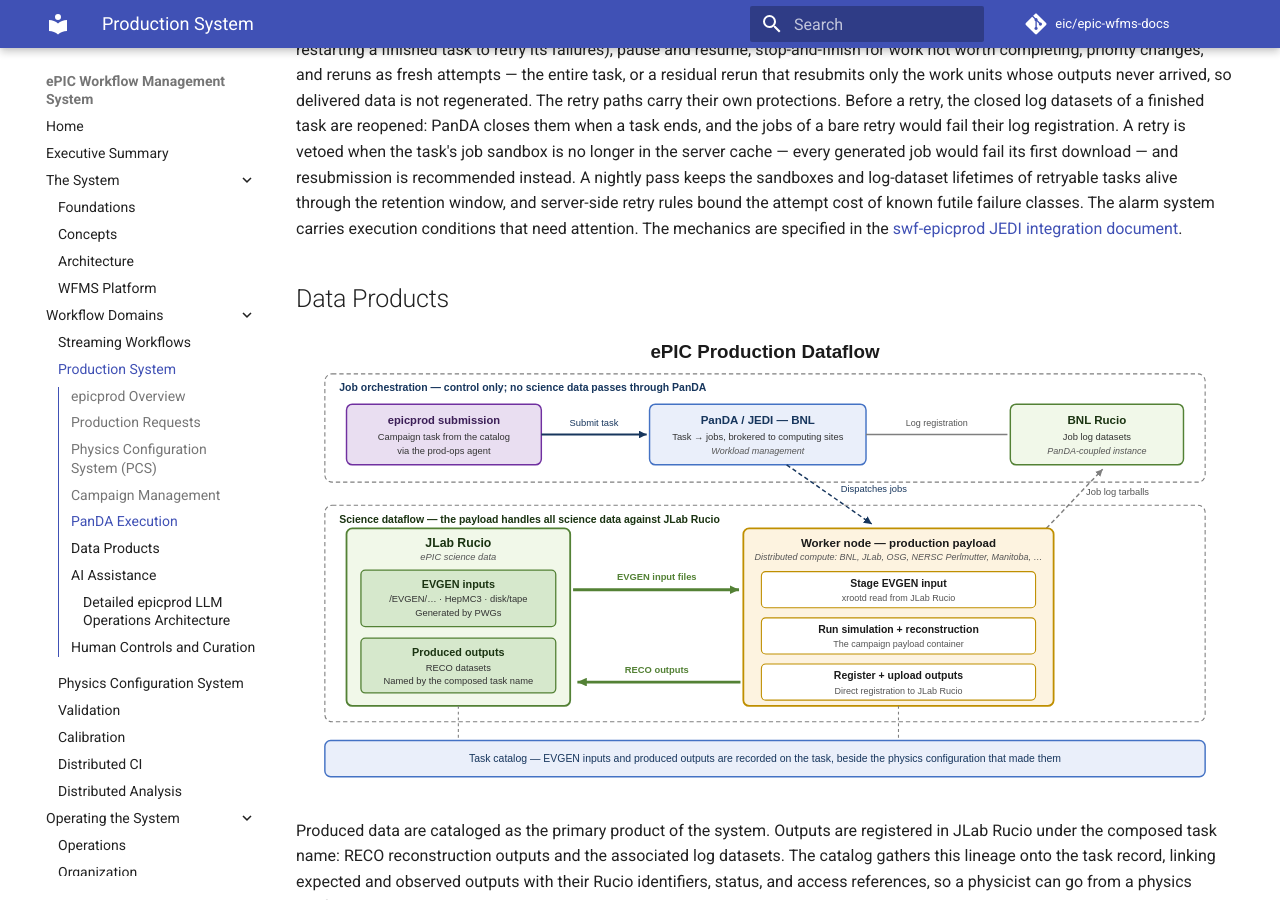
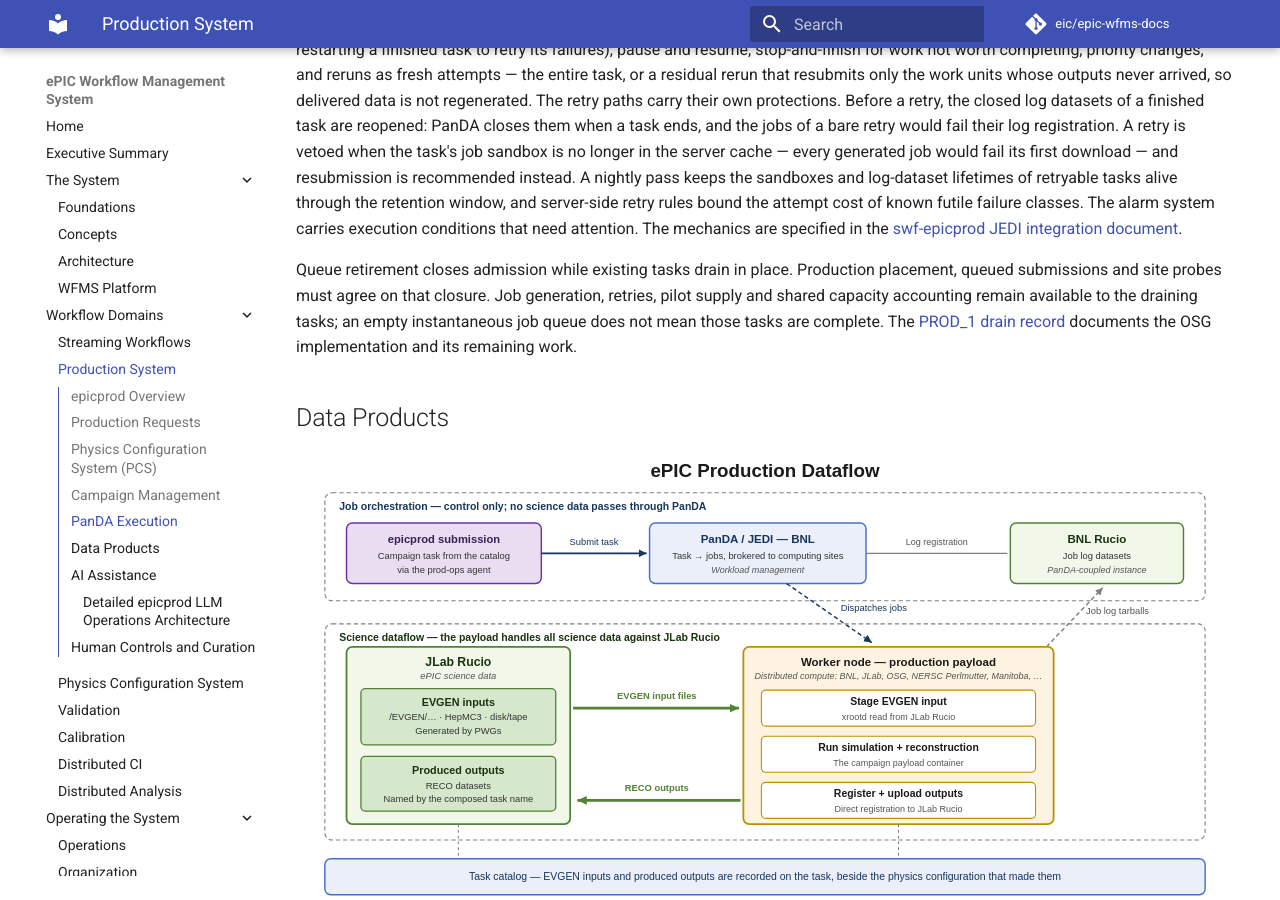
Before and after one commit to eic/epic-wfms-docs, an MkDocs documentation site: the page built from docs/production.md, in a window 1280 px wide and 900 px high, scrolled down 3672 px. Built offline with MkDocs 1.6.1 and Material for MkDocs 9.7.7, drawn with Linux system fonts in a browser that asks for light colours; comment, search, counter and statistics services are not loaded.

Commit message:
Document queue admission closure and orderly draining

```diff
--- a/docs/production.md
+++ b/docs/production.md
@@ -96,6 +96,14 @@ tasks alive through the retention window, and server-side retry rules bound the
 failure classes. The alarm system carries execution conditions that need attention. The mechanics are specified in
 the [swf-epicprod JEDI integration document](https://github.com/BNLNPPS/swf-epicprod/blob/main/docs/JEDI_INTEGRATION.md).
 
+Queue retirement closes admission while existing tasks drain in place.
+Production placement, queued submissions and site probes must agree on
+that closure. Job generation, retries, pilot supply and shared capacity
+accounting remain available to the draining tasks; an empty instantaneous
+job queue does not mean those tasks are complete. The
+[PROD_1 drain record](https://github.com/BNLNPPS/swf-epicprod/blob/main/docs/PROD_1_DRAIN.md)
+documents the OSG implementation and its remaining work.
+
 ## Data Products
 
 [![ePIC production dataflow](diagrams/epicprod_dataflow.svg)](diagrams/epicprod_dataflow.svg)
```
